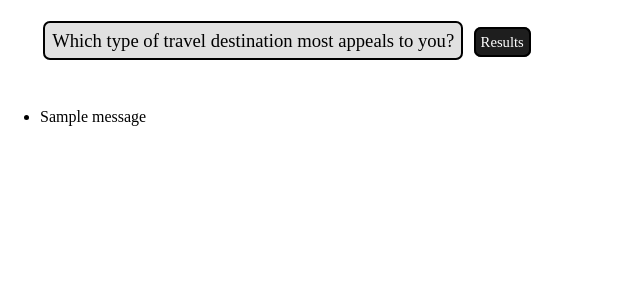
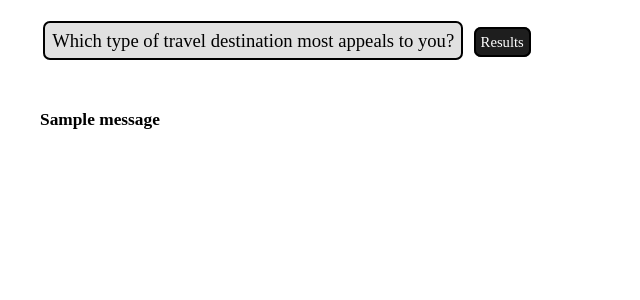
Before and after one commit to xNatthapol/ku-polls, a Django app: page /polls/ in a window 1280 px wide. Shown: the part 377-677 px from the top of the page, without its empty margins (0-640 px from the left). Run offline with Django 4.2, Linux system fonts and the light colour scheme; data comes from the database, SQL or seed files in the repository; one stand-in notice (Sample message) is shown.

Commit message:
update css error message

```diff
--- a/polls/templates/polls/index.html
+++ b/polls/templates/polls/index.html
@@ -19,13 +19,13 @@
             {% endfor %}
             </ul>
         {% else %}
-            <p>No polls are available.</p>
+            <p class="text-p">No polls are available.</p>
         {% endif %}
 
         {% if messages %}
         <ul class="messages">
             {% for message in messages %}
-            <li{% if message.tags %} class="{{ message.tags }}"{% endif %}>{{ message }}</li>
+            <b><p {% if message.tags %} class="{{ message.tags }}"{% endif %}>{{ message }}</p></b>
             {% endfor %}
         </ul>
         {% endif %}
```
